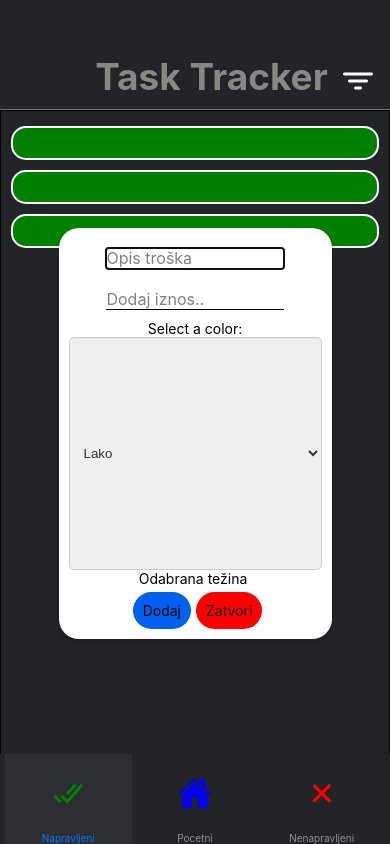
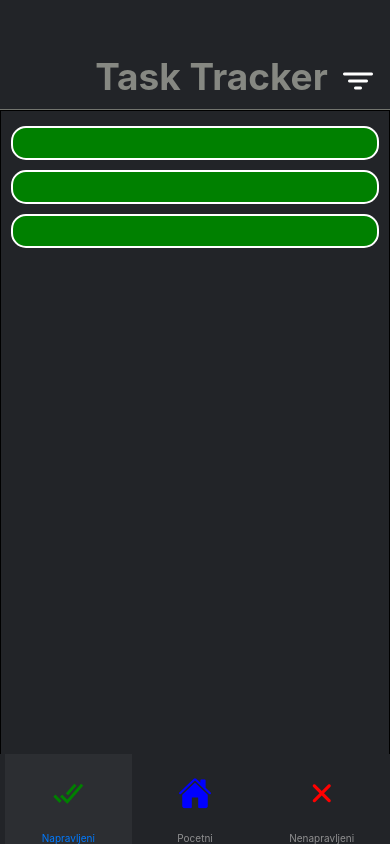
Before and after one commit to pmfst-web/projekt-amrakuzic, a React Native app: screen /Napravljeni in a window 390 px wide. Built offline with nearby package versions, Linux system fonts and the light colour scheme.

Commit message:
Promjene na modalnoj komponenti

```diff
--- a/components/ButtonComponent.js
+++ b/components/ButtonComponent.js
@@ -5,8 +5,7 @@ const ButtonComponent = ({ onPress }) => {
   return (
     <View style={styles.container}>
       <Pressable
-        onPress={() => {
-        }}
+        onPress={onPress}
         style={({ pressed }) => [
           {
             backgroundColor: '#0060F1',
@@ -50,7 +49,7 @@ const styles = StyleSheet.create({
       height: 0,
     },
     shadowOpacity: 0.48,
-    shadowRadius: 4,
+    shadowRadius: 2,
 
     elevation: 10,
 
--- a/components/ListaElement.js
+++ b/components/ListaElement.js
@@ -23,22 +23,22 @@ const stil = StyleSheet.create({
   tipka: {
     alignItems: 'center',
     justifyContent: 'space-around',
-    backgroundColor: Boje.Naglasak1,
+    backgroundColor: "blue",
     borderColor: Boje.Bijela,
     borderWidth: 2,
-    maxWidth: "80%",
+    maxWidth: "97%",
     width: 400,
     height: 50,
-    borderRadius: 5,
+    borderRadius: 15,
     paddingVertical: 10,
-    marginVertical: 15,
+    marginVertical: 5,
     elevation: 3,
     flexDirection: 'row',
     opacity: 0.99,
     flex: 0.99,
   },
   naslov: {
-    color: Boje.Primarna,
+    color: "white",
     numberOfLines: 1,
   },
   ime: {
--- a/components/ModalComponent.js
+++ b/components/ModalComponent.js
@@ -1,62 +1,112 @@
 import React, { useState } from 'react';
 import { StyleSheet, View, Text, Modal, TextInput, Pressable } from 'react-native';
-import {Picker} from '@react-native-picker/picker';
+import { TouchableWithoutFeedback } from 'react-native';
+import SelectDropdown from 'react-native-select-dropdown';
+import DateTimePicker from '@react-native-community/datetimepicker';
+import { FontAwesome } from '@expo/vector-icons';
 
-const ModalComponent = (props) => {
-  const [unos, setUnos] = useState('');
-  const [iznos, setIznos] = useState('');
-
-  const noviOpis = (text) => setUnos(text);
-  const noviIznos = (text) => setIznos(text);
-  const [selectedLanguage, setSelectedLanguage] = useState('');
-
+const ModalComponent = ({modalVisible,closeModal}) => {
+  const [naziv, setNaziv] = useState('');
+  const [opis, setOpis] = useState('');
+  const [vrijeme, setVrijeme] = useState('');
+  const odabirTezina = ["Lako", "Srednje", "Teško"];
+  const odabirVrsta = ["Škola", "Posao", "Slobodno Vrijeme"];
+  const noviNaziv = (text) => setNaziv(text);
+  const noviOpis = (text) => setOpis(text);
+  const novoVrijeme = (text) => setVrijeme(text);
+  const handleOverlayClick = (event) => {
+      if (event.target === event.currentTarget) {
+        closeModal();
+      }
+    }
 
   return (
-    <Modal animationType="slide" transparent={true} visible={true}>
+    <Modal animationType="slide" transparent={true} visible={modalVisible}>
+      <TouchableWithoutFeedback onPress={handleOverlayClick}>
       <View style={styles.centeredView}>
         <View style={styles.modalView}>
+          <Text style={styles.naslov}>Novi Zadatak</Text>
           <TextInput
-            placeholder="Opis troška"
+            placeholder="Naziv zadatka"
             placeholderTextColor="grey"
             style={styles.unos}
-            value={unos}
+            value={naziv}
+            onChangeText={noviNaziv}
+          />
+          <TextInput
+            placeholder="Opis zadatka..."
+            placeholderTextColor="grey"
+            style={styles.unos}
+            value={opis}
             onChangeText={noviOpis}
           />
-          <TextInput
-            placeholder="Dodaj iznos.."
-            placeholderTextColor="grey"
-            keyboardType="numeric"
-            style={styles.unos}
-            value={iznos}
-            onChangeText={noviIznos}
-          />
-        <Text style={styles.label}>Select a color:</Text>
-        <Picker
-        style={styles.picker}
-  selectedValue={selectedLanguage}
-  onValueChange={(itemValue, itemIndex) =>
-    setSelectedLanguage(itemValue)
-  }>
-  <Picker.Item label="Lako" value="lako" style={styles.pickerItem} />
-  <Picker.Item label="Srednje" value="srednje" style={styles.pickerItem}/>
-  <Picker.Item label="Teško" value="tesko" style={styles.pickerItem}/>
-</Picker>
-        <Text style={styles.selectedValue}>Odabrana težina {selectedLanguage}
-        </Text>
+          <View style={{width:"100%",height:'25%',flexDirection:"row",justifyContent:"center",alignItems:"center",marginTop:25}}>
+            <SelectDropdown
+              buttonStyle={styles.dropdown2BtnStyle}
+              buttonTextStyle={styles.dropdown2BtnTxtStyle}
+              renderDropdownIcon={isOpened => {
+                return <FontAwesome name={isOpened ? 'chevron-up' : 'chevron-down'} color={'#FFF'} size={18} />;
+              }}
+              dropdownIconPosition={'right'}
+              dropdownStyle={styles.dropdown2DropdownStyle}
+              rowStyle={styles.dropdown2RowStyle}
+              rowTextStyle={styles.dropdown2RowTxtStyle}
+              data={odabirTezina}
+              onSelect={(selectedItem, index) => {
+                console.log(selectedItem, index)
+              }}
+              defaultButtonText = "Odaberi težinu:"
+              buttonTextAfterSelection={(selectedItem, index) => {
+              // text represented after item is selected
+              // if data array is an array of objects then return selectedItem.property to render after item is selected
+                return selectedItem
+              }}
+              rowTextForSelection={(item, index) => {
+              // text represented for each item in dropdown
+              // if data array is an array of objects then return item.property to represent item in dropdown
+                return item
+              }}
+            />
+            <SelectDropdown
+              data={odabirVrsta}
+              buttonStyle={styles.dropdown2BtnStyle}
+              buttonTextStyle={styles.dropdown2BtnTxtStyle}
+              renderDropdownIcon={isOpened => {
+                return <FontAwesome name={isOpened ? 'chevron-up' : 'chevron-down'} color={'#FFF'} size={18} />;
+              }}
+              dropdownIconPosition={'right'}
+              dropdownStyle={styles.dropdown2DropdownStyle}
+              rowStyle={styles.dropdown2RowStyle}
+              rowTextStyle={styles.dropdown2RowTxtStyle}
+              onSelect={(selectedItem, index) => {
+                console.log(selectedItem, index)
+              }}
+              defaultButtonText = "Odaberi vrstu:"
+              buttonTextAfterSelection={(selectedItem, index) => {
+                return selectedItem
+              }}
+              rowTextForSelection={(item, index) => {
+                return item
+              }}
+            />
+          </View>
+
+          <Text style={{marginTop:20}}>Odaberi vrijeme dovršetka</Text>
+          <View style={styles.dateTime}>
+            <DateTimePicker value={new Date()} style={{width:"50%",height:'50%'}}/>
+            <DateTimePicker mode="time" value={new Date()} style={{width:"25%",height:'50%'}}/>
+          </View>
 
           <View style={styles.modalButtons}>
             <Pressable style={[styles.button, styles.buttonDodaj]} >
               <Text style={styles.textStyle}>Dodaj</Text>
             </Pressable>
-            <Pressable
-              style={[styles.button, styles.buttonClose]}
-              onPress={props.closeModal}
-            >
-              <Text style={styles.textStyle}>Zatvori</Text>
-            </Pressable>
+
           </View>
+
         </View>
       </View>
+      </TouchableWithoutFeedback>
     </Modal>
   );
 };
@@ -72,14 +122,13 @@ const styles = StyleSheet.create({
     marginTop: 22,
   },
   modalView: {
-    margin: 1,
-    backgroundColor: 'white',
-    borderRadius: 20,
+    backgroundColor: "rgba(200,200,200,1)",
+    borderRadius: 30,
     padding: 10,
-    width:'70%',
+    width:'75%',
     height:'50%',
     alignItems: 'center',
-    shadowColor: '#000',
+    shadowColor: 'white',
     shadowOffset: {
       width: 0,
       height: 2,
@@ -95,18 +144,25 @@ const styles = StyleSheet.create({
     marginBottom: 10,
     borderBottomColor: 'black',
     borderBottomWidth: 1,
-    fontSize: 16,
+    fontSize: 18,
+},
+naslov:{
+  color: "rgba(134,136,130,1)",
+  fontSize:28,
+  fontWeight:"bold"
 },
 modalButtons:{
-  flexDirection:'row',
-
-  marginTop:5,
+  height:"15%",
+  width:"70%",
 },
 button: {
   borderRadius: 20,
-  padding: 10,
+  flex: 2,
   elevation: 2,
-  marginLeft:5,
+  width:"100%",
+  justifyContent:"center",
+  alignItems:"center"
+
 },
 buttonDodaj:{
   backgroundColor:'#0060F1',
@@ -115,27 +171,40 @@ buttonClose:{
   backgroundColor:'red',
 },
 textStyle:{
-
+  color:"white",
+  fontSize:18
 },
-pickerContainer: {
-
+dropdown2BtnStyle: {
+  width: '50%',
+  height: 50,
+  backgroundColor: '#444',
+  borderRadius: 8,
+  margin:5,
 },
-picker: {
-  width: '100%',
-  height: 40,
-  color: '#333',
-  borderWidth: 1,
-  borderColor: '#ccc',
-  borderRadius: 5,
-  overflow: 'hidden',
-  paddingHorizontal: 10,
-  flex:1,
+dropdown2BtnTxtStyle: {
+  color: '#FFF',
+  textAlign: 'center',
+  fontWeight: 'bold',
 },
-pickerItem: {
-  fontSize: 16,
-  fontFamily: 'Arial',
-  color: 'black',
+dropdown2DropdownStyle: {
+  backgroundColor: '#444',
+  borderBottomLeftRadius: 12,
+  borderBottomRightRadius: 12,
 },
+dropdown2RowStyle: {backgroundColor: '#444', borderBottomColor: '#C5C5C5'},
+dropdown2RowTxtStyle: {
+  color: '#FFF',
+  textAlign: 'center',
+  fontWeight: 'bold',
+},
+dateTime:{
+  width:"100%",
+  height:'20%',
+  flexDirection:"row",
+  justifyContent:"flex-start",
+  alignItems:"center",
+  marginLeft:40
+}
 });
 
 export default ModalComponent;
--- a/package.json
+++ b/package.json
@@ -9,6 +9,7 @@
   },
   "dependencies": {
     "@expo/vector-icons": "^13.0.0",
+    "@react-native-community/datetimepicker": "^6.7.5",
     "@react-native-picker/picker": "^2.4.8",
     "@react-navigation/bottom-tabs": "^6.5.5",
     "expo": "~46.0.19",
@@ -18,6 +19,7 @@
     "react": "18.0.0",
     "react-native": "0.69.6",
     "react-native-paper": "4.9.2",
+    "react-native-select-dropdown": "^3.3.0",
     "react-redux": "^8.0.5",
     "redux": "^4.2.1"
   },
--- a/screens/PocetniEkran.js
+++ b/screens/PocetniEkran.js
@@ -8,40 +8,17 @@ import { ZADACI } from '../data/test-podaci';
 import ListaElement from '../components/ListaElement';
 import { useSelector } from 'react-redux';
 
-
-const DATA = [
-  {
-    id: 'bd7acbea-c1b1-46c2-aed5-3ad53abb28ba',
-    title: 'First Item',
-  },
-  {
-    id: '3ac68afc-c605-48d3-a4f8-fbd91aa97f63',
-    title: 'Second Item',
-  },
-  {
-    id: '58694a0f-3da1-471f-bd96-145571e29d72',
-    title: 'Third Item',
-  },
-];
-
-const Item = ({title}) => (
-  <View style={stil.listaElement}>
-    <Text>{title}</Text>
-  </View>
-);
-
 const PocetniEkran = ({route, navigation}) => {
   const [modalVisible, setModalVisible] = useState(false);
   const [showModal, setShowModal] = useState(false);
-  const zadaciPrikaz = useSelector(state => state.zadaci.filterZadaci)
-  const closeModal = () => {
-    setShowModal(false);
-  }
+  const zadaciPrikaz = useSelector(state => state.zadaci.filterZadaci);
+  console.log({modalVisible});
+  const handleModal = () => {
+    setModalVisible(!modalVisible);
+    console.log("Promijenilo se stanje!");
+  };
 
-  const openModal = () => {
 
-    setShowModal(true);
-  }
   const prikazElelementa = (podaci) => {
     return (
       <ListaElement
@@ -57,15 +34,12 @@ const PocetniEkran = ({route, navigation}) => {
       <FlatList
           showsVerticalScrollIndicator={false}
           style={{ margin: 5 }}
-          data={ZADACI}
+          data={zadaciPrikaz}
           renderItem={prikazElelementa}
           numColumns={1}
         />
-
-        <ModalComponent visible={showModal} closeModal={closeModal} />
-
-        <ButtonComponent onPress={openModal} />
-
+        <ButtonComponent onPress={handleModal} />
+        <ModalComponent modalVisible={modalVisible} closeModal={handleModal}/>
 
       </View>
     </View>
```
Also changed, not shown: 1 other file (tests, documents, lock files or other folders).
